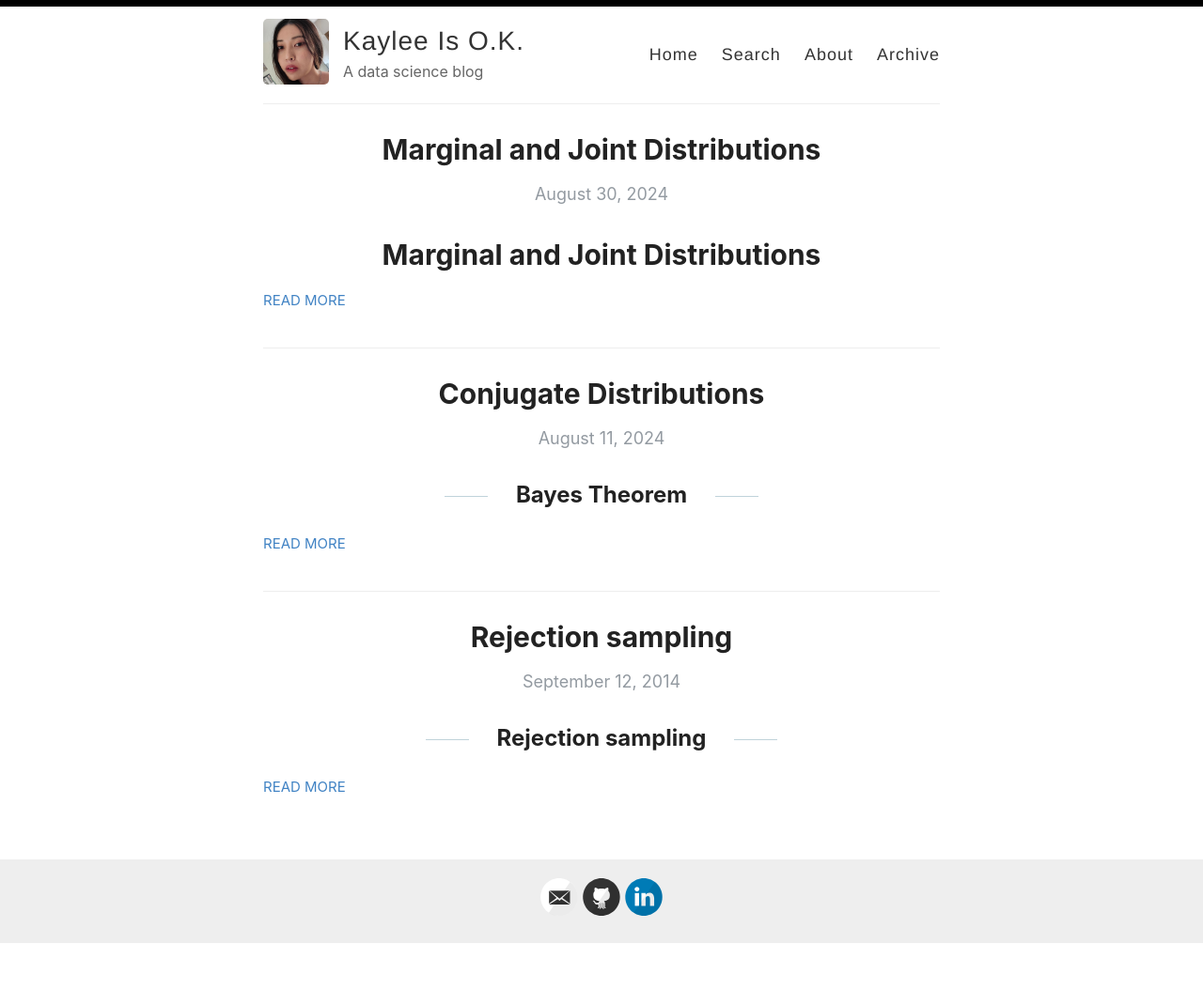
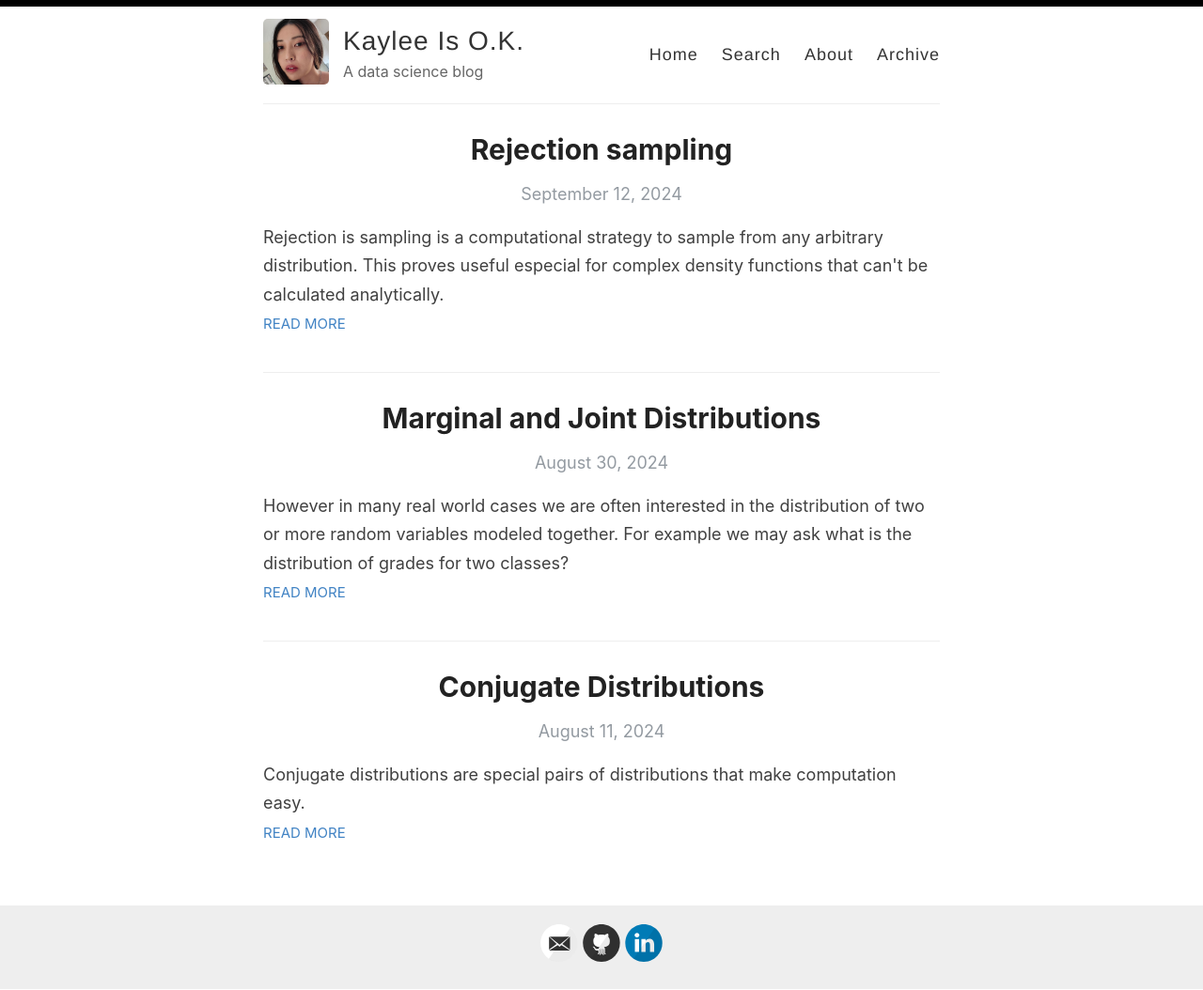
Before and after one commit to kayleeisokay/kayleeisokay.github.io, a Jekyll site: the page built from index.html, in a window 1280 px wide. Shown: the whole page at 94% size. Built offline with Jekyll 4.4.1, drawn with Linux system fonts in a browser that asks for light colours; the list of posts is cut into pages by our own code; before the commit the page ends 1005 px from its top, so only the background shows below that.

Commit message:
rename and add excerpt

```diff
--- a/_posts/2024-08-11-conjugate-priors.md
+++ b/_posts/2024-08-11-conjugate-priors.md
@@ -2,6 +2,7 @@
 layout: post
 title: Conjugate Distributions
 categories: [Statistics]
+excerpt: Conjugate distributions are special pairs of distributions that make computation easy.
 ---
 
 ## Bayes Theorem
--- a/_posts/2024-08-30-marginal_dist.md
+++ b/_posts/2024-08-30-marginal_dist.md
@@ -2,6 +2,7 @@
 layout: post
 title: Marginal and Joint Distributions
 categories: [Statistics]
+excerpt: However in many real world cases we are often interested in the distribution of two or more random variables modeled together. For example we may ask what is the distribution of grades for two classes?
 ---
 
 # Marginal and Joint Distributions
--- a/_posts/2014-09-12-sampling.md
+++ b/_posts/2024-09-12-sampling.md
@@ -2,6 +2,7 @@
 layout: post
 title: Rejection sampling
 categories: [Statistics]
+excerpt: Rejection is sampling is a computational strategy to sample from any arbitrary distribution. This proves useful especial for complex density functions that can't be calculated analytically.
 ---
 
 ## Rejection sampling
```
